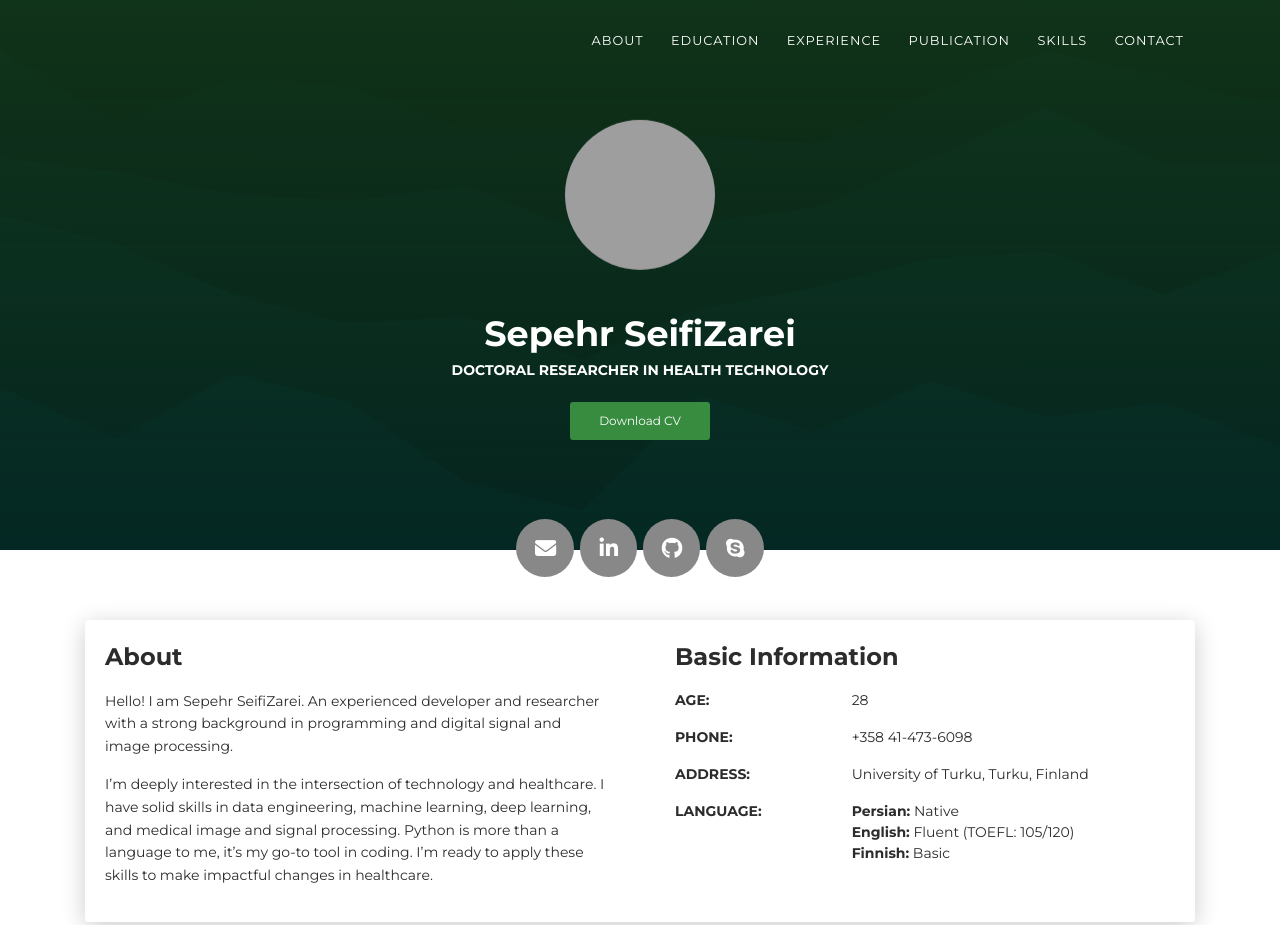
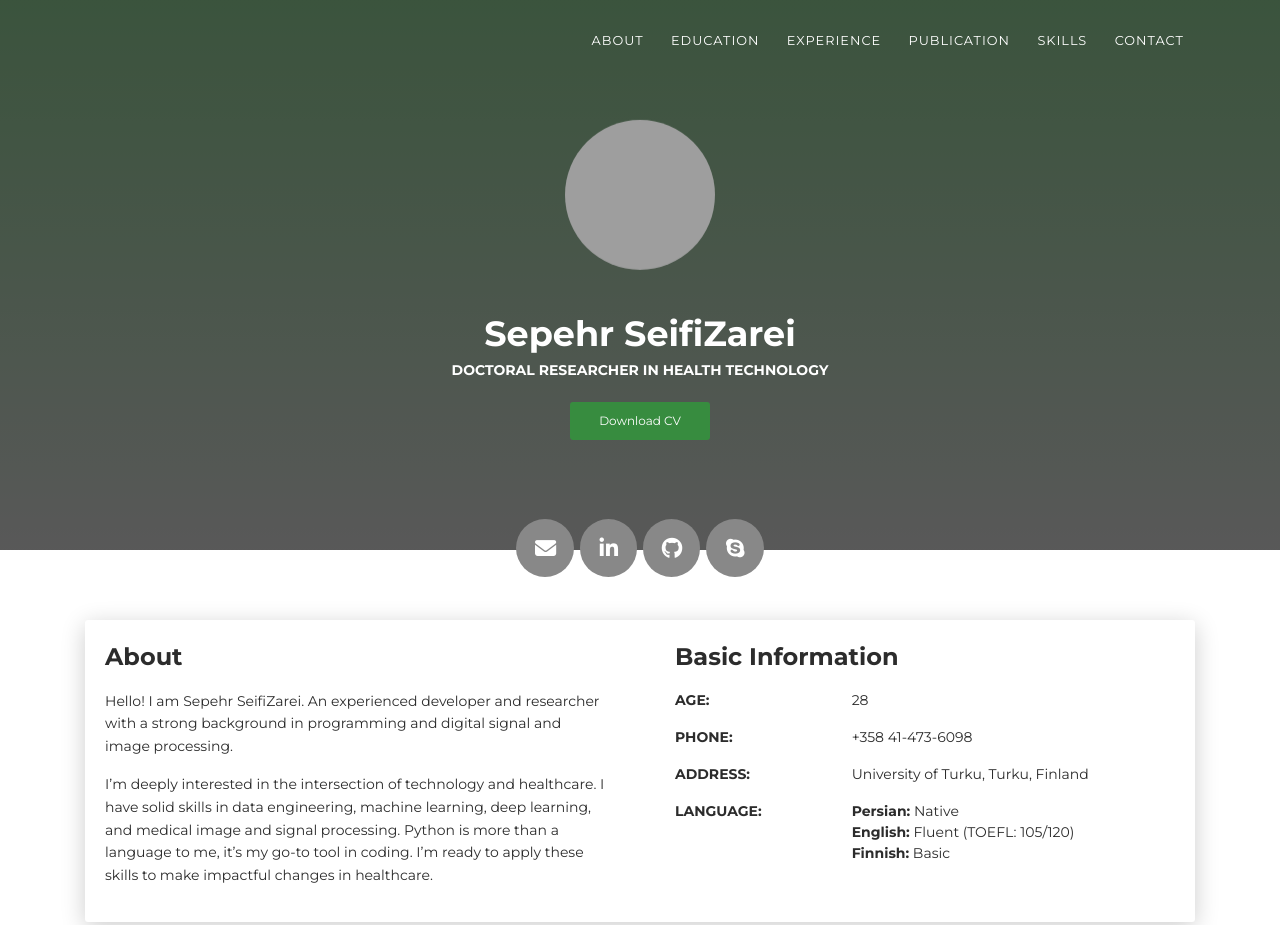
Before and after one commit to SepehrSeifiZarei/sepehrseifizarei.github.io, a plain HTML site: page index.html in a window 1280 px wide. Shown: the top 925 px of the page. Drawn offline with Linux system fonts and the light colour scheme; grey boxes are pictures that could not be loaded.

Commit message:
Update index.html

```diff
--- a/index.html
+++ b/index.html
@@ -54,7 +54,7 @@
 
         <div class="page-header page-header-small" filter-color="green">
           <div id="particles-js" class="particles-container"></div>
-          <div class="page-header-image" data-parallax="true" style="background-image: url('files/stacked-peaks.png')"></div>
+          <!-- <div class="page-header-image" data-parallax="true" style="background-image: url('files/stacked-peaks.png')"></div> -->
           <div class="container">
             <div class="content-center">
               <div class="cc-profile-image"><a href="#"><img src="https://avatars.githubusercontent.com/u/45439107?v=4" alt="Image"/></a></div>
```
